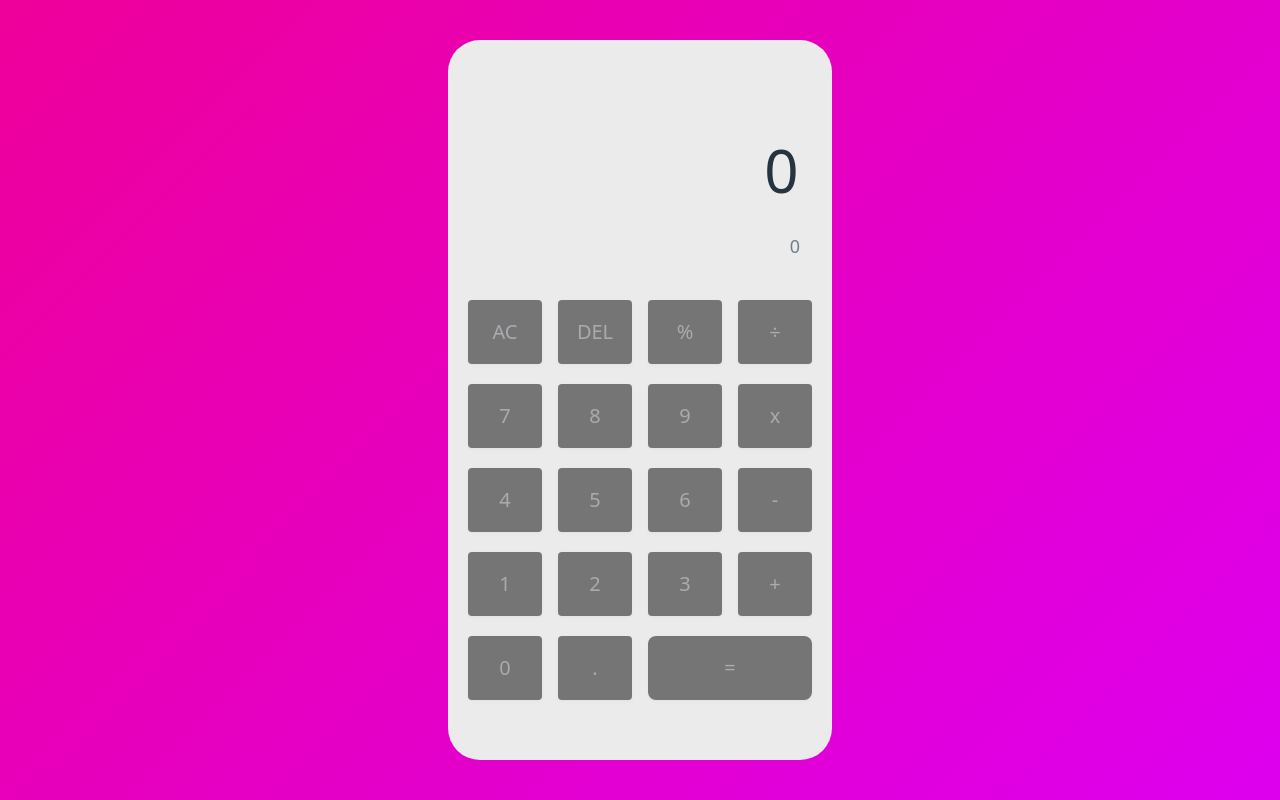
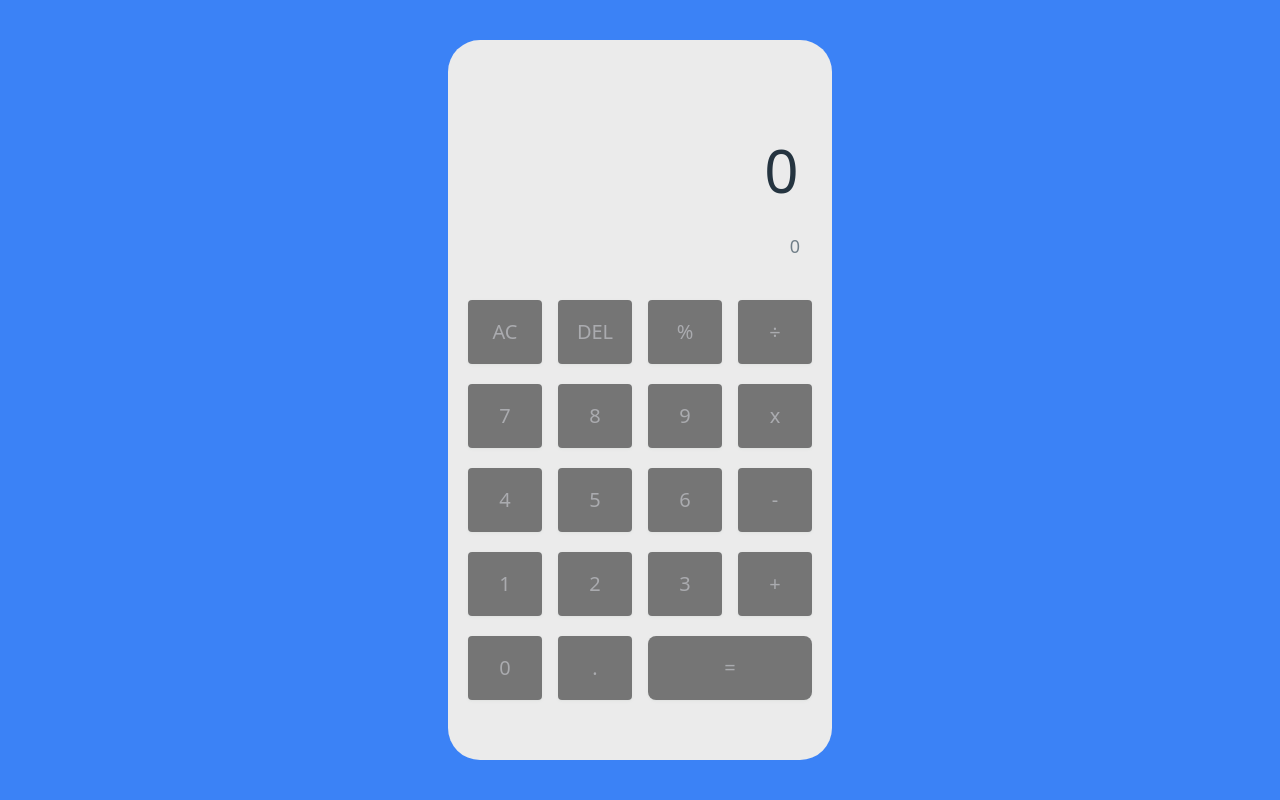
Before and after one commit to iPFSoftwares/PesatechBootcamp, a website with bundled scripts: page src/index.html in a window 1280 px wide. Built offline with nearby package versions, Linux system fonts and the light colour scheme.

Commit message:
change background color to blue

```diff
--- a/src/index.html
+++ b/src/index.html
@@ -12,8 +12,8 @@
 		<main>
 			<!-- main section -->
 			<section
-				style="background: linear-gradient(135deg, #e09, #d0e)"
-				class="h-screen"
+
+				class="h-screen bg-blue-500"
 			>
 				<!-- container -->
 				<div
--- a/src/sum.js
+++ b/src/sum.js
@@ -2,7 +2,7 @@ const sum = (a, b) => {
 	if (typeof a != "number" || typeof b != "number") {
 		throw `invalid data type`;
 	}
-	return a + b;
+	return a;
 };
 
 module.exports = sum;
```
